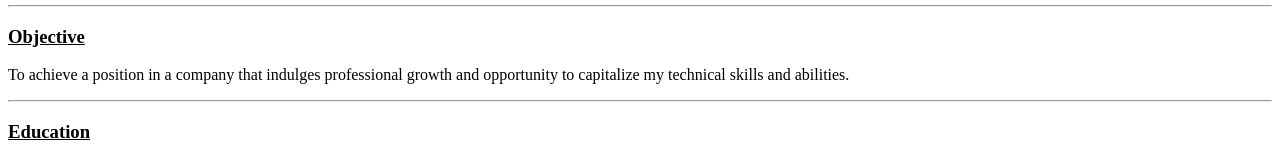
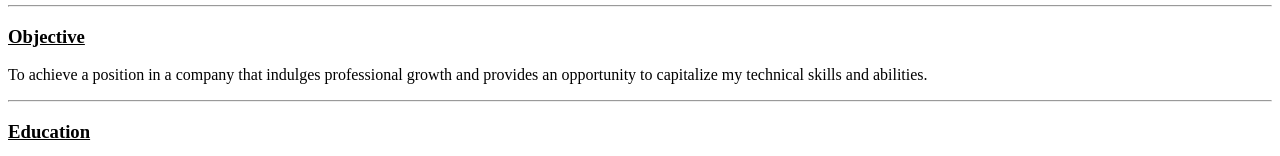
Before and after one commit to Bhanusree-08/BhanuResume-github.io, a plain HTML site: page index.html in a window 1280 px wide. Shown: the part 221-377 px from the top of the page. Drawn offline with Linux system fonts and the light colour scheme.

Commit message:
Add files via upload

```diff
--- a/index.html
+++ b/index.html
@@ -15,7 +15,7 @@
   </table>
   <hr>
   <h3><ins>Objective</ins></h3>
-  <p>To achieve a position in a company that indulges professional growth and opportunity to capitalize my technical skills and abilities.</p>
+  <p>To achieve a position in a company that indulges professional growth and provides an opportunity to capitalize my technical skills and abilities.</p>
   <hr>
   <h3><ins>Education</ins></h3>
   <table border="1" cellpadding="8">
```
